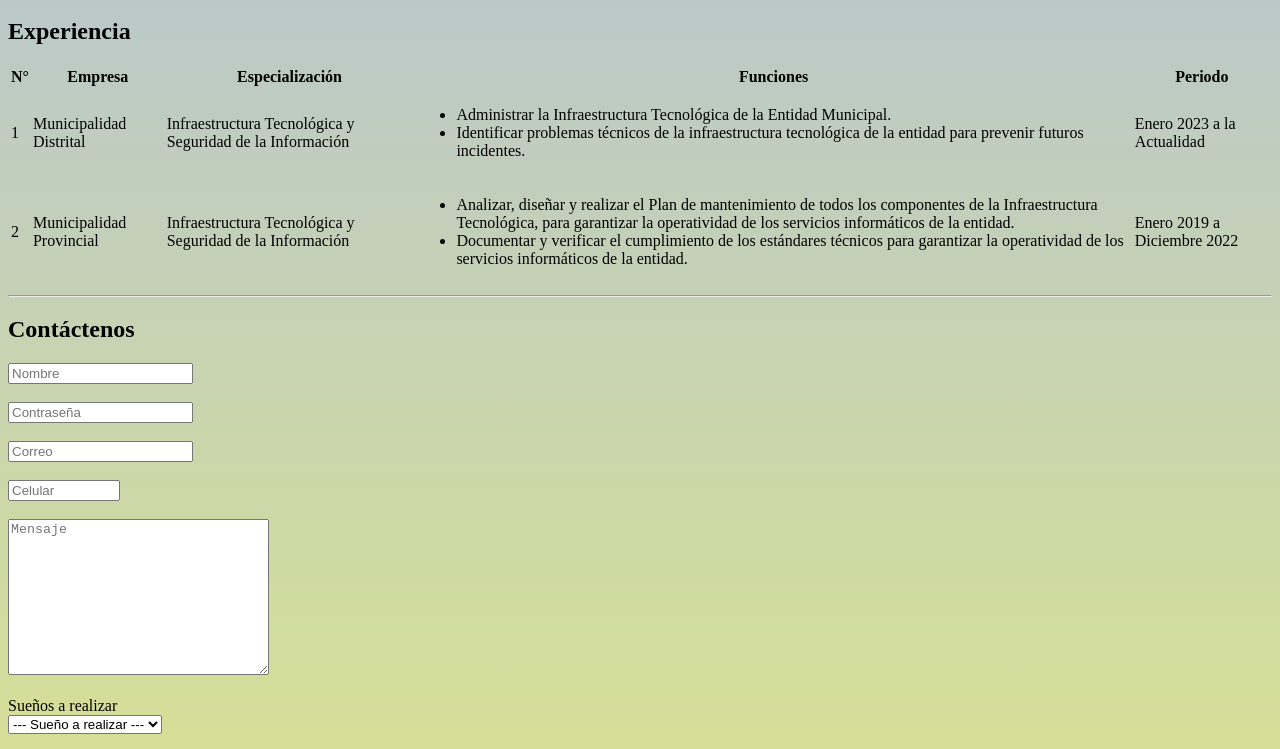
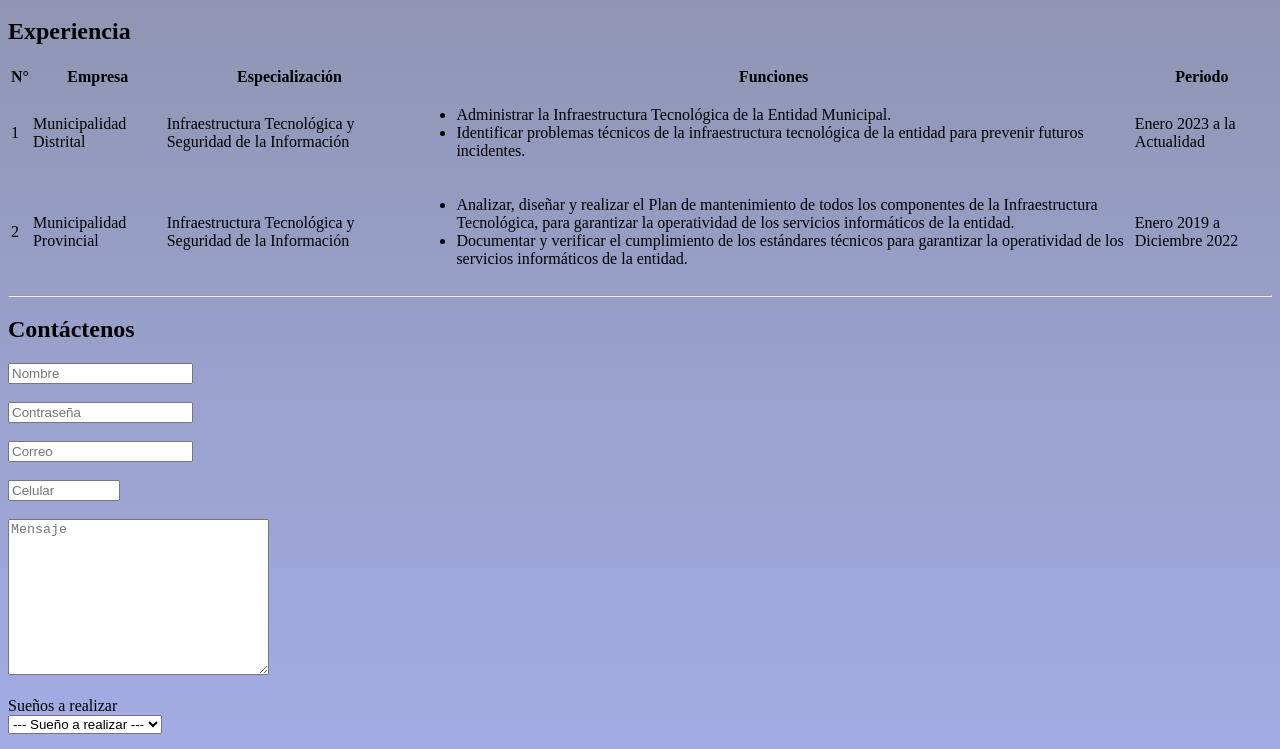
Before and after one commit to jlmunnozh/joseluismunnoz, a plain HTML site: page index.html in a window 1280 px wide. Shown: the part 833-1582 px from the top of the page. Drawn offline with Linux system fonts and the light colour scheme.

Commit message:
se modifico el fondo

```diff
--- a/style/general.css
+++ b/style/general.css
@@ -1,4 +1,4 @@
 
 body{
-    background-image: linear-gradient(rgba(0, 47, 255, 0.384), rgba(205, 219, 14, 0.541));
+    background-image: linear-gradient(rgba(14, 13, 13, 0.541), rgba(2, 40, 255, 0.329));
 }
```
